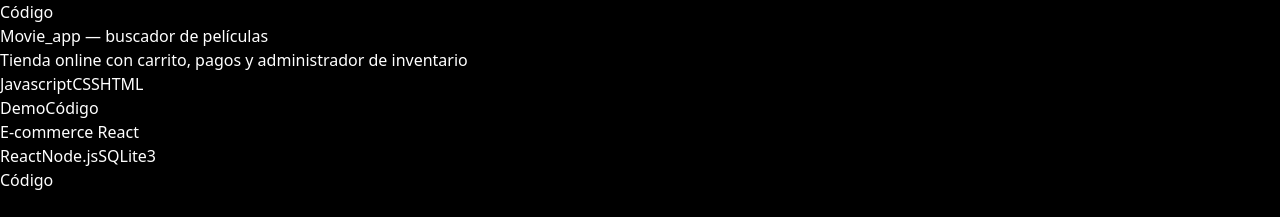
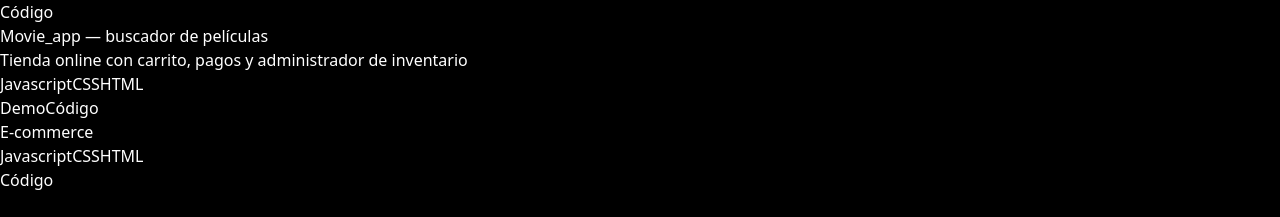
Before and after one commit to EdgarAlvarado24/Portafolio, a React (Vite) app: page / in a window 1280 px wide. Shown: the part 4520-4737 px from the top of the page. Built offline with nearby package versions, Linux system fonts and the light colour scheme.

Commit message:
fix tecnologies

```diff
--- a/src/organisms/ProjectsSection.jsx
+++ b/src/organisms/ProjectsSection.jsx
@@ -35,9 +35,9 @@ const ProjectsSection = () => {
           codeUrl: 'https://github.com/EdgarAlvarado24/movie_app'
 },
 {
-  title: 'E-commerce React',
+  title: 'E-commerce',
     desc: 'Tienda online con carrito,pasarela de pagos simulada y administrador de inventario',
-      technologies: ['React', 'Node.js', 'SQLite3'],
+      technologies: ['Javascript', 'CSS', 'HTML'],
         demoUrl: '',
           codeUrl: 'https://github.com/EdgarAlvarado24/ecommerce-project'
 
```
